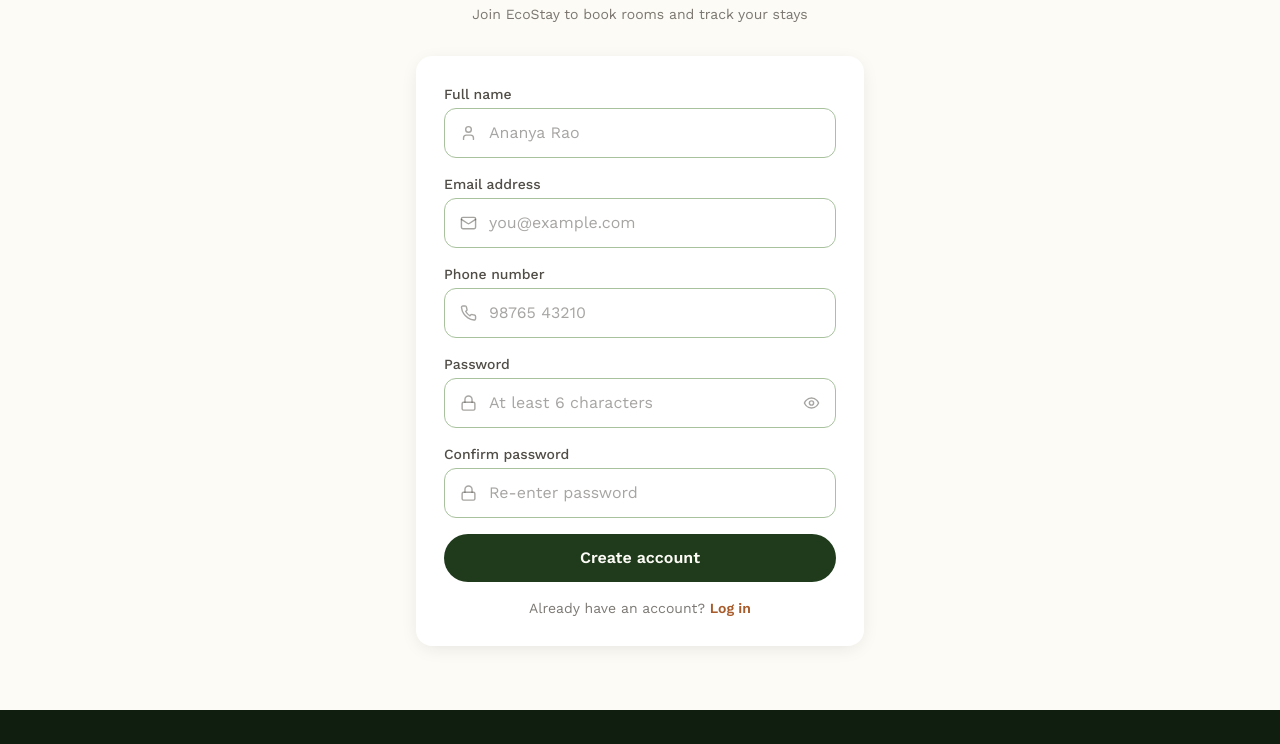
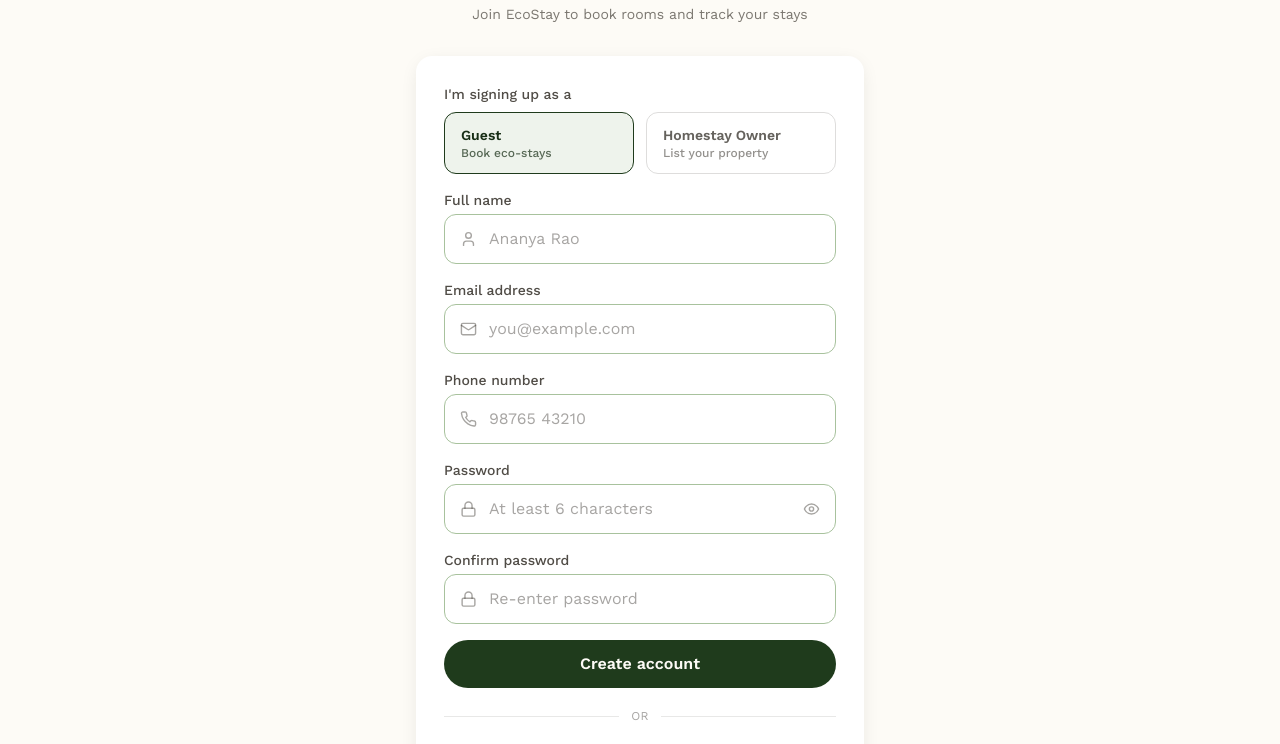
Before and after one commit to shuruti-priyama/EcoStay-An-AI-Powered-Guest-Review-Analysis-and-Direct-Booking-System, a React (Vite) app in the folder frontend/: page /register in a window 1280 px wide. Shown: the part 233-977 px from the top of the page. Built offline with nearby package versions, Linux system fonts and the light colour scheme.

Commit message:
feat: updated login and register pages

```diff
--- a/frontend/src/pages/Login.jsx
+++ b/frontend/src/pages/Login.jsx
@@ -15,6 +15,10 @@
 
   const handleChange = (e) => setForm({ ...form, [e.target.name]: e.target.value });
 
+  const handleGoogleLogin = () => {
+    window.location.href = '/api/auth/google';
+  };
+
   const handleSubmit = async (e) => {
     e.preventDefault();
     setLoading(true);
@@ -24,6 +28,8 @@
 
       if (user.role === 'admin') {
         navigate('/admin', { replace: true });
+      } else if (user.role === 'owner') {
+        navigate('/owner', { replace: true });
       } else {
         const redirectTo = location.state?.from?.pathname || '/';
         navigate(redirectTo, { replace: true });
@@ -90,6 +96,26 @@
             {loading ? 'Logging in...' : 'Log in'}
           </button>
 
+          <div className="flex items-center gap-3 py-1">
+            <div className="h-px flex-1 bg-ink/10 dark:bg-sand-100/10" />
+            <span className="font-body text-xs uppercase tracking-wide text-ink/40 dark:text-sand-100/40">or</span>
+            <div className="h-px flex-1 bg-ink/10 dark:bg-sand-100/10" />
+          </div>
+
+          <button
+            type="button"
+            onClick={handleGoogleLogin}
+            className="flex w-full items-center justify-center gap-3 rounded-xl border border-ink/15 bg-white px-4 py-2.5 font-body text-sm font-medium text-ink shadow-sm transition hover:bg-sand-50 dark:border-sand-100/15 dark:bg-forest-900 dark:text-sand-50 dark:hover:bg-forest-800"
+          >
+            <svg width="18" height="18" viewBox="0 0 18 18" aria-hidden="true">
+              <path fill="#4285F4" d="M17.64 9.2c0-.64-.06-1.25-.16-1.84H9v3.48h4.84a4.14 4.14 0 0 1-1.8 2.72v2.26h2.9c1.7-1.56 2.7-3.86 2.7-6.62z" />
+              <path fill="#34A853" d="M9 18c2.43 0 4.47-.8 5.96-2.18l-2.9-2.26c-.8.54-1.84.86-3.06.86-2.35 0-4.34-1.59-5.05-3.72H.98v2.33A9 9 0 0 0 9 18z" />
+              <path fill="#FBBC05" d="M3.95 10.7A5.4 5.4 0 0 1 3.66 9c0-.59.1-1.17.29-1.7V4.97H.98A9 9 0 0 0 0 9c0 1.45.35 2.83.98 4.03l2.97-2.33z" />
+              <path fill="#EA4335" d="M9 3.58c1.32 0 2.51.46 3.44 1.35l2.58-2.58C13.46.89 11.43 0 9 0A9 9 0 0 0 .98 4.97l2.97 2.33C4.66 5.17 6.65 3.58 9 3.58z" />
+            </svg>
+            Continue with Google
+          </button>
+
           <p className="text-center font-body text-sm text-ink/60 dark:text-sand-100/60">
             New to EcoStay?{' '}
             <Link to="/register" className="font-semibold text-clay-500 hover:underline">
@@ -100,6 +126,8 @@
 
         <p className="mt-6 rounded-xl bg-forest-50 dark:bg-forest-900 p-3 text-center font-body text-xs text-forest-700 dark:text-sand-200">
           Demo admin: admin@ecostay.com / Admin@123 &nbsp;•&nbsp; Demo guest: guest@ecostay.com / Guest@123
+          <br />
+          Demo owner: owner@ecostay.com / Owner@123
         </p>
       </div>
     </div>
--- a/frontend/src/pages/Register.jsx
+++ b/frontend/src/pages/Register.jsx
@@ -9,10 +9,15 @@
   const navigate = useNavigate();
 
   const [form, setForm] = useState({ name: '', email: '', phone: '', password: '', confirmPassword: '' });
+  const [role, setRole] = useState('guest'); // 'guest' | 'owner'
   const [showPassword, setShowPassword] = useState(false);
   const [loading, setLoading] = useState(false);
 
   const handleChange = (e) => setForm({ ...form, [e.target.name]: e.target.value });
+
+  const handleGoogleLogin = () => {
+    window.location.href = '/api/auth/google';
+  };
 
   const handleSubmit = async (e) => {
     e.preventDefault();
@@ -29,10 +34,10 @@
     setLoading(true);
     try {
       const { confirmPassword, ...payload } = form;
-      const user = await register(payload);
+      const user = await register({ ...payload, role });
       toast.success(`Welcome to EcoStay, ${user.name.split(' ')[0]}!`);
-      // New registrations are always guests, so send them into the guest flow.
-      navigate('/rooms');
+
+      navigate(role === 'owner' ? '/owner' : '/rooms');
     } catch (err) {
       toast.error(err.response?.data?.message || 'Registration failed. Please try again.');
     } finally {
@@ -52,6 +57,38 @@
         </div>
 
         <form onSubmit={handleSubmit} className="card space-y-4 p-7">
+          <div>
+            <label className="mb-2 block font-body text-sm font-medium text-ink/80 dark:text-sand-100/80">
+              I'm signing up as a
+            </label>
+            <div className="grid grid-cols-2 gap-3">
+              <button
+                type="button"
+                onClick={() => setRole('guest')}
+                className={`rounded-xl border px-4 py-3 text-left font-body text-sm font-medium transition ${
+                  role === 'guest'
+                    ? 'border-forest-700 bg-forest-50 text-forest-800 dark:border-sand-100 dark:bg-forest-800 dark:text-sand-50'
+                    : 'border-ink/15 text-ink/70 hover:border-forest-300 dark:border-sand-100/15 dark:text-sand-100/70'
+                }`}
+              >
+                <span className="block font-semibold">Guest</span>
+                <span className="block text-xs opacity-70">Book eco-stays</span>
+              </button>
+              <button
+                type="button"
+                onClick={() => setRole('owner')}
+                className={`rounded-xl border px-4 py-3 text-left font-body text-sm font-medium transition ${
+                  role === 'owner'
+                    ? 'border-forest-700 bg-forest-50 text-forest-800 dark:border-sand-100 dark:bg-forest-800 dark:text-sand-50'
+                    : 'border-ink/15 text-ink/70 hover:border-forest-300 dark:border-sand-100/15 dark:text-sand-100/70'
+                }`}
+              >
+                <span className="block font-semibold">Homestay Owner</span>
+                <span className="block text-xs opacity-70">List your property</span>
+              </button>
+            </div>
+          </div>
+
           <div>
             <label className="mb-1 block font-body text-sm font-medium text-ink/80 dark:text-sand-100/80">Full name</label>
             <div className="relative">
@@ -112,7 +149,27 @@
           </div>
 
           <button type="submit" disabled={loading} className="btn-primary w-full">
-            {loading ? 'Creating account...' : 'Create account'}
+            {loading ? 'Creating account...' : role === 'owner' ? 'Create owner account' : 'Create account'}
+          </button>
+
+          <div className="flex items-center gap-3 py-1">
+            <div className="h-px flex-1 bg-ink/10 dark:bg-sand-100/10" />
+            <span className="font-body text-xs uppercase tracking-wide text-ink/40 dark:text-sand-100/40">or</span>
+            <div className="h-px flex-1 bg-ink/10 dark:bg-sand-100/10" />
+          </div>
+
+          <button
+            type="button"
+            onClick={handleGoogleLogin}
+            className="flex w-full items-center justify-center gap-3 rounded-xl border border-ink/15 bg-white px-4 py-2.5 font-body text-sm font-medium text-ink shadow-sm transition hover:bg-sand-50 dark:border-sand-100/15 dark:bg-forest-900 dark:text-sand-50 dark:hover:bg-forest-800"
+          >
+            <svg width="18" height="18" viewBox="0 0 18 18" aria-hidden="true">
+              <path fill="#4285F4" d="M17.64 9.2c0-.64-.06-1.25-.16-1.84H9v3.48h4.84a4.14 4.14 0 0 1-1.8 2.72v2.26h2.9c1.7-1.56 2.7-3.86 2.7-6.62z" />
+              <path fill="#34A853" d="M9 18c2.43 0 4.47-.8 5.96-2.18l-2.9-2.26c-.8.54-1.84.86-3.06.86-2.35 0-4.34-1.59-5.05-3.72H.98v2.33A9 9 0 0 0 9 18z" />
+              <path fill="#FBBC05" d="M3.95 10.7A5.4 5.4 0 0 1 3.66 9c0-.59.1-1.17.29-1.7V4.97H.98A9 9 0 0 0 0 9c0 1.45.35 2.83.98 4.03l2.97-2.33z" />
+              <path fill="#EA4335" d="M9 3.58c1.32 0 2.51.46 3.44 1.35l2.58-2.58C13.46.89 11.43 0 9 0A9 9 0 0 0 .98 4.97l2.97 2.33C4.66 5.17 6.65 3.58 9 3.58z" />
+            </svg>
+            Continue with Google
           </button>
 
           <p className="text-center font-body text-sm text-ink/60 dark:text-sand-100/60">
```
